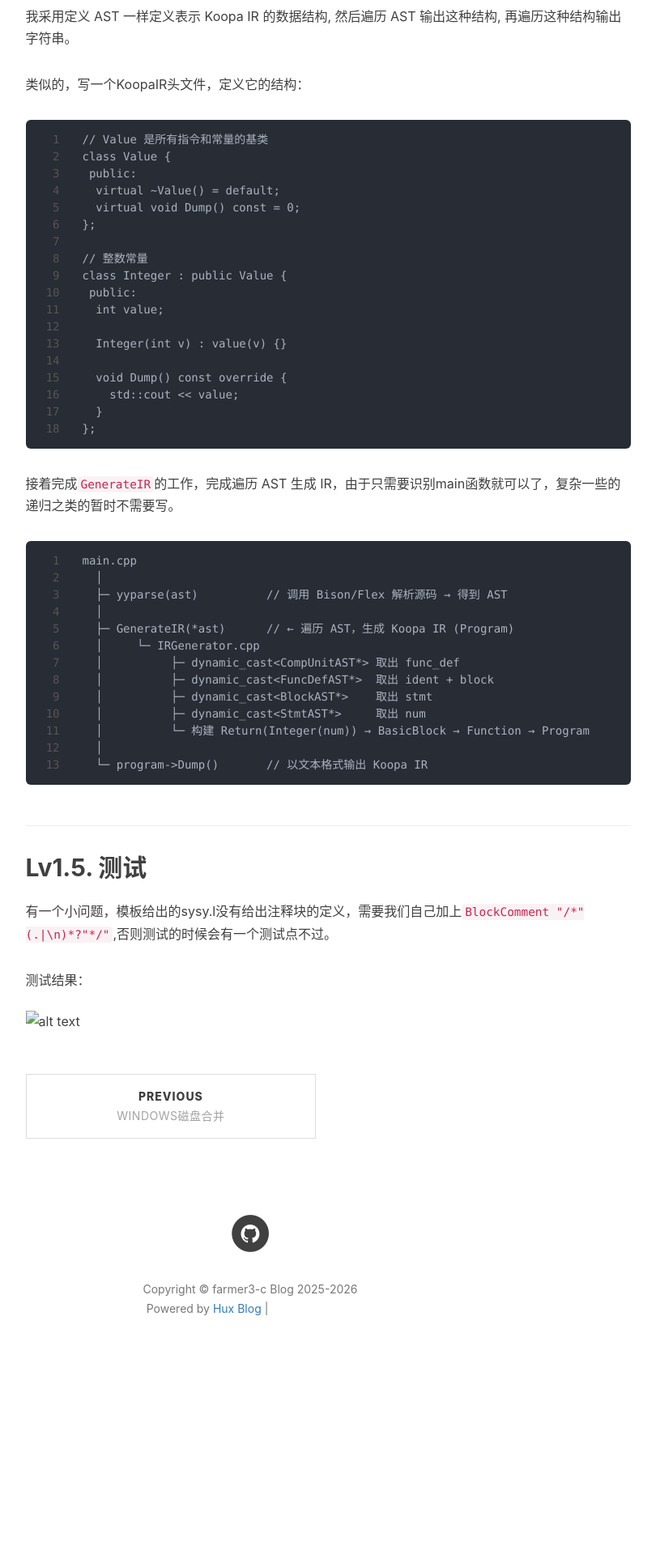
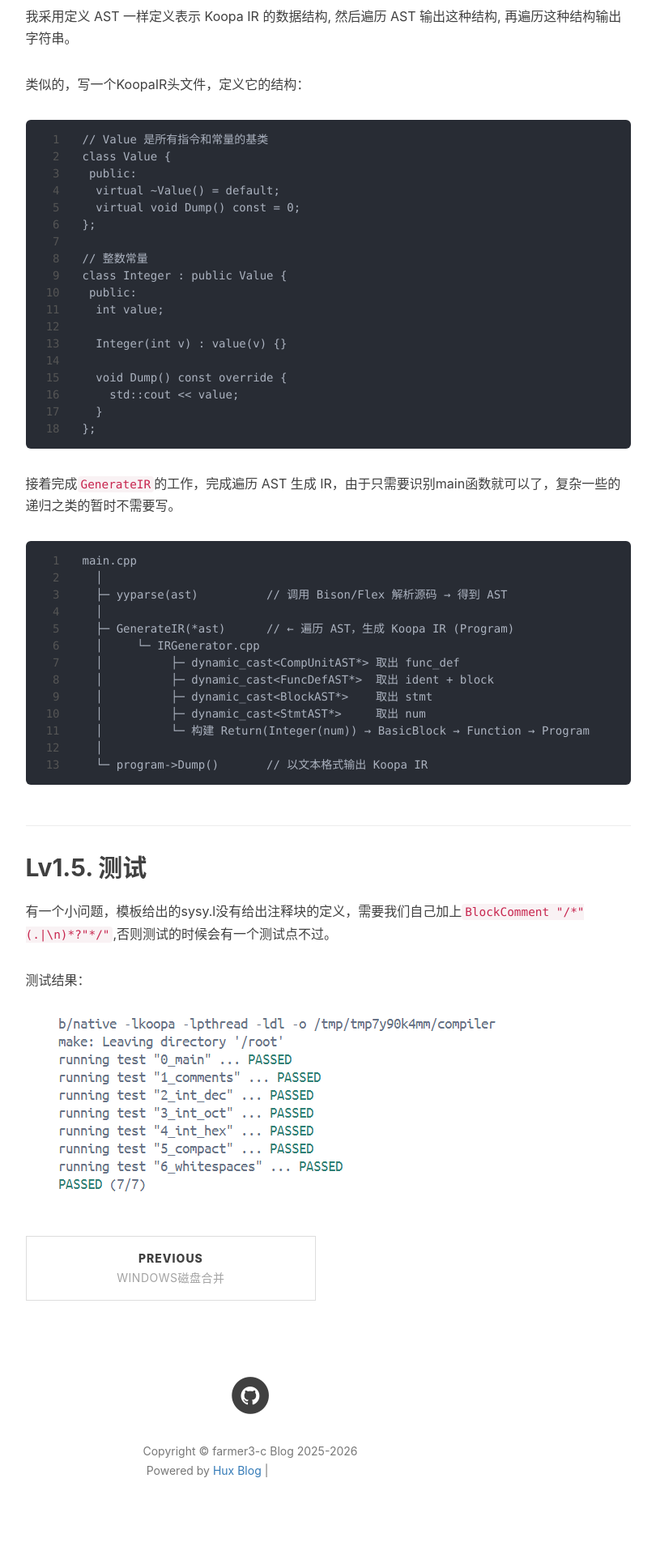
Before and after one commit to farmer3-c/farmer3-c.github.io, a Jekyll site: the page built from _posts/2026-06-10-编译实践lv1main函数.md, in a window 1280 px wide. Shown: the part 2730-4650 px from the top of the page at 81% size, without its empty margins (331-1141 px from the left). Built offline with Jekyll 4.4.1, drawn with Linux system fonts in a browser that asks for light colours; nearby versions of some CDN libraries; comment, search, counter and statistics services are not loaded; before the commit the page ends 4450 px from its top, so only the background shows below that; grey boxes are pictures that could not be loaded.

Commit message:
repair lv1 img

```diff
--- a/_posts/2026-06-10-编译实践lv1main函数.md
+++ b/_posts/2026-06-10-编译实践lv1main函数.md
@@ -141,4 +141,4 @@ main.cpp
 有一个小问题，模板给出的sysy.l没有给出注释块的定义，需要我们自己加上`BlockComment  "/*"(.|\n)*?"*/"`,否则测试的时候会有一个测试点不过。
 
 测试结果：
-![alt text](image.png)
+![1](/img/pku-compiler/image.png)
```
Also changed, not shown: img/pku-compiler/image.png (renamed from _posts/image.png).
